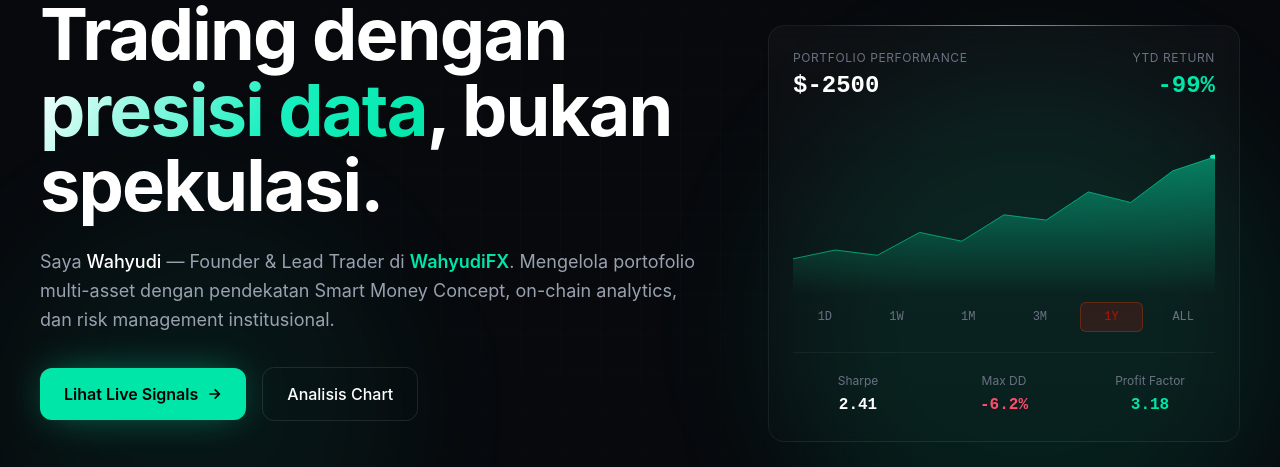
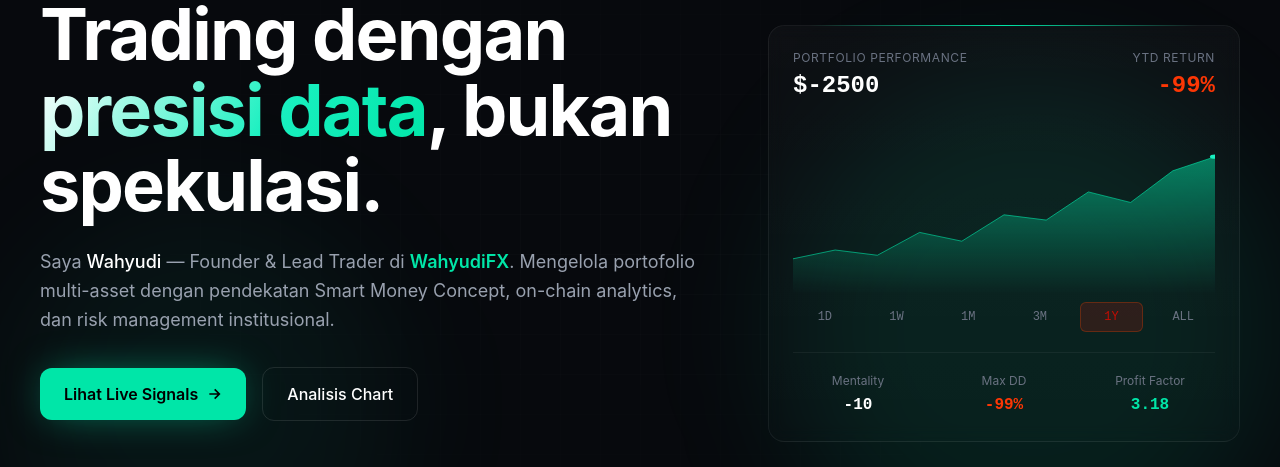
Before and after one commit to wahyudinasty/websatu, a React (Vite) app: page / in a window 1280 px wide. Shown: the part 186-653 px from the top of the page. Built offline with nearby package versions, Linux system fonts and the light colour scheme.

Commit message:
Update Hero.tsx

```diff
--- a/src/components/Hero.tsx
+++ b/src/components/Hero.tsx
@@ -83,7 +83,7 @@
         </div>
         <div className="text-right">
           <div className="text-xs text-gray-500 uppercase tracking-wider">YTD Return</div>
-          <div className="text-2xl font-bold font-mono text-[#00e6a8] mt-1">-99%</div>
+          <div className="text-2xl font-bold font-mono text-[#fc3705] mt-1">-99%</div>
         </div>
       </div>
 
@@ -118,12 +118,12 @@
 
       <div className="mt-5 pt-5 border-t border-white/5 grid grid-cols-3 gap-4 text-center">
         <div>
-          <div className="text-xs text-gray-500">Sharpe</div>
-          <div className="font-mono font-semibold mt-1">2.41</div>
+          <div className="text-xs text-gray-500">Mentality</div>
+          <div className="font-mono font-semibold mt-1">-10</div>
         </div>
         <div>
           <div className="text-xs text-gray-500">Max DD</div>
-          <div className="font-mono font-semibold mt-1 text-[#ff4d6d]">-6.2%</div>
+          <div className="font-mono font-semibold mt-1 text-[#fc3705]">-99%</div>
         </div>
         <div>
           <div className="text-xs text-gray-500">Profit Factor</div>
```
